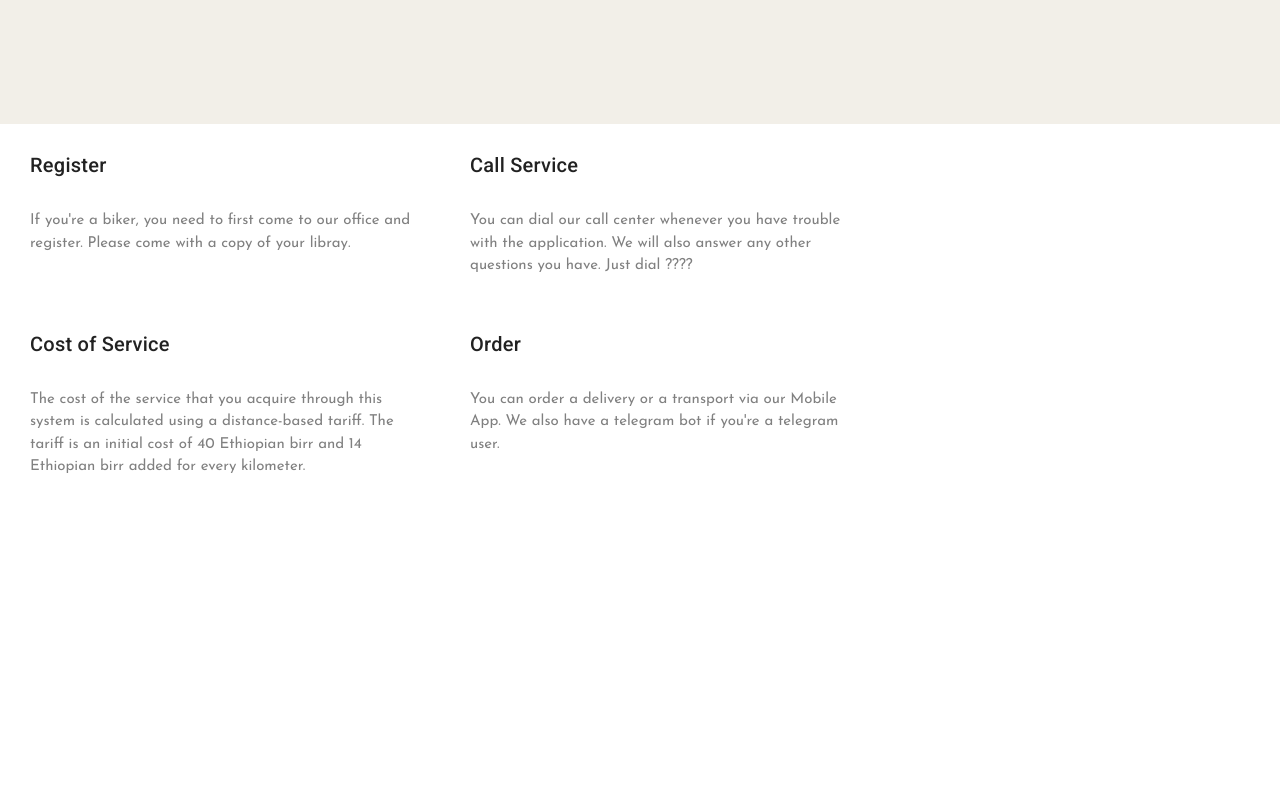
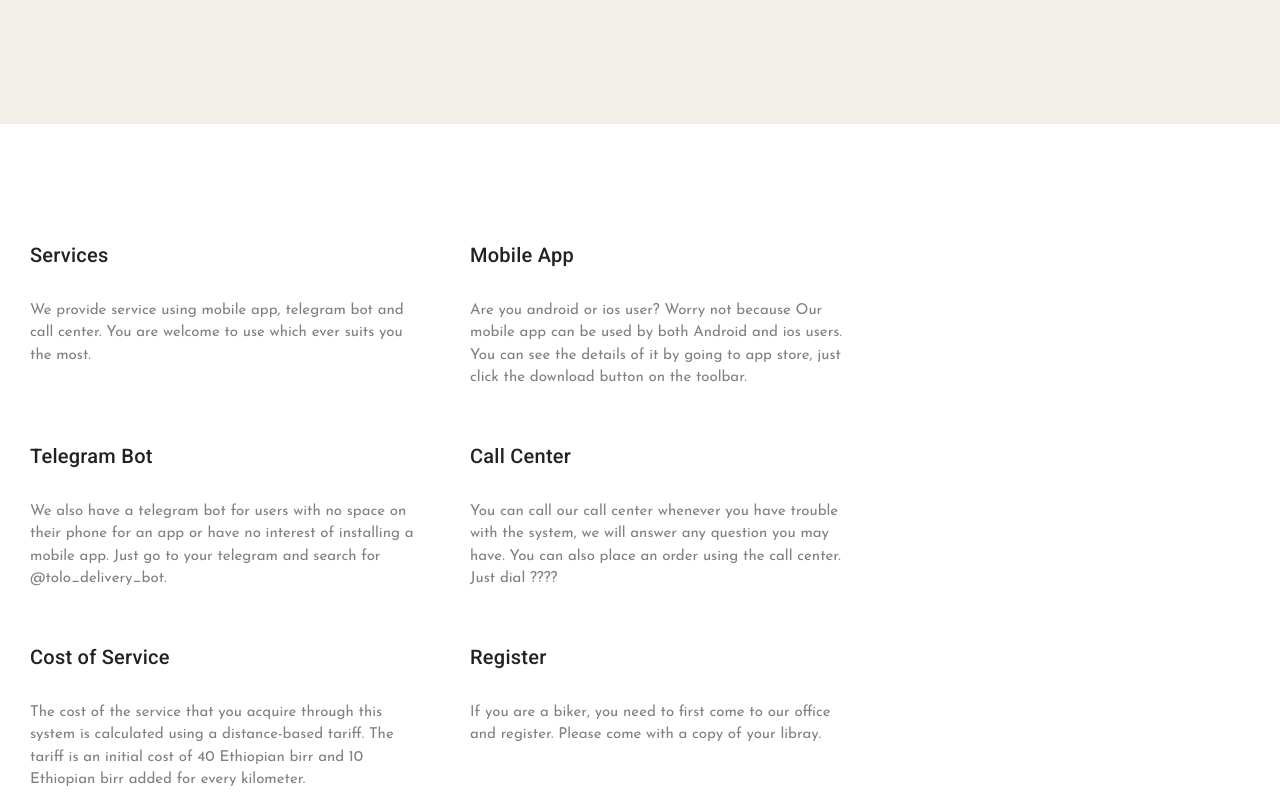
Before and after one commit to Mikiyas721/tolodelivery_landingPage, a Vue app: page / in a window 1280 px wide. Shown: the part 740-1540 px from the top of the page. Built offline with nearby package versions, Linux system fonts and the light colour scheme.

Commit message:
Updated notes component

```diff
--- a/src/components/Notes.vue
+++ b/src/components/Notes.vue
@@ -1,6 +1,6 @@
 <template>
     <v-app id="container">
-        <div>
+        <div style="margin-top: 7%">
             <v-card class="first_card" flat v-for="note in notes" hover="true" :key="note.title">
                 <p class="title vollkorn">{{note.title}}</p>
                 <br>
@@ -19,25 +19,33 @@
 
             notes: [
                 {
-                    title: 'Register',
-                    body: "If you're a biker, you need to first come to our office and register. Please come with a copy of your libray."
+                    title: 'Services',
+                    body: 'We provide service using mobile app, telegram bot and call center. You are welcome to use which ever suits you the most.'
+                }, {
+                    title: 'Mobile App',
+                    body: 'Are you android or ios user? Worry not because Our mobile app can be used by both Android and ios users. You can see the details of it by going to app store, just click the download button on the toolbar.'
                 },
                 {
-                    title: 'Call Service',
-                    body: 'You can dial our call center whenever you have trouble with the application. We will also answer any other questions you have. Just dial ????'
+                    title: 'Telegram Bot',
+                    body: 'We also have a telegram bot for users with no space on their phone for an app or have no interest of installing a mobile app. Just go to your telegram and search for @tolo_delivery_bot.'
+                },
+                {
+                    title: 'Call Center',
+                    body: 'You can call our call center whenever you have trouble with the system, we will answer any question you may have. You can also place an order using the call center. Just dial ????'
                 },
                 {
                     title: 'Cost of Service',
-                    body: 'The cost of the service that you acquire through this system is calculated using a distance-based tariff. The tariff is an initial cost of 40 Ethiopian birr and 14 Ethiopian birr added for every kilometer.'
+                    body: 'The cost of the service that you acquire through this system is calculated using a distance-based tariff. The tariff is an initial cost of 40 Ethiopian birr and 10 Ethiopian birr added for every kilometer.'
                 },
                 {
-                    title: 'Order',
-                    body: "You can order a delivery or a transport via our Mobile App. We also have a telegram bot if you're a telegram user."
+                    title: 'Register',
+                    body: "If you are a biker, you need to first come to our office and register. Please come with a copy of your libray."
                 },
-                /*  {
-                      title: 'Call Service',
-                      body: 'You can dial our call center whenever you have trouble with the application. We will also answer any other questions you have. Just dial ????'
-                  },{
+                /*{
+                     title: 'Order',
+                     body: "You can order a delivery or a transport via our Mobile App. We also have a telegram bot if you're a telegram user."
+                 },
+                 {
                       title: 'Call Service',
                       body: 'You can dial our call center whenever you have trouble with the application. We will also answer any other questions you have. Just dial ????'
                   },*/
@@ -60,7 +68,7 @@
     #container {
         background-color: white;
         margin: 0;
-       /* height: 400px;*/
+        /* height: 400px;*/
     }
 
     .title {
```
